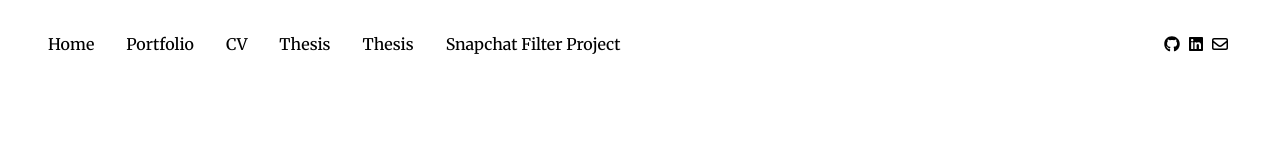
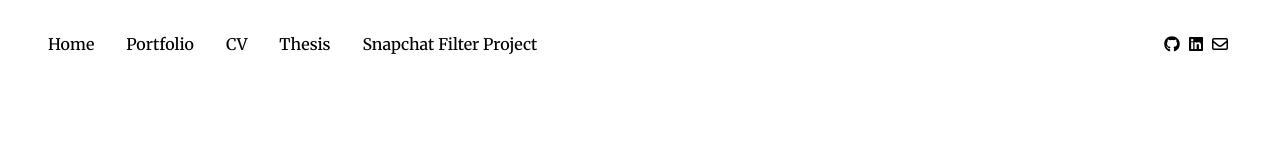
Before and after one commit to oflynned/personal-website, a Next.js app: page / in a window 1280 px wide. Shown: the top 160 px of the page. Built offline with nearby package versions, Linux system fonts and the light colour scheme.

Commit message:
fix: remove duplicated thesis

```diff
--- a/src/design-system/molecules/nav-bar.molecule.tsx
+++ b/src/design-system/molecules/nav-bar.molecule.tsx
@@ -39,8 +39,6 @@ export const Navbar = () => {
           <InternalLink text={'Home'} href={'/'} />
           <InternalLink text={'Portfolio'} href={'/portfolio'} />
           <InternalLink text={'CV'} href={'/cv'} />
-
-          <ExternalLink text={'Thesis'} href={'/thesis.pdf'} />
           <ExternalLink text={'Thesis'} href={'/thesis.pdf'} />
           <ExternalLink
             text={'Snapchat Filter Project'}
```
